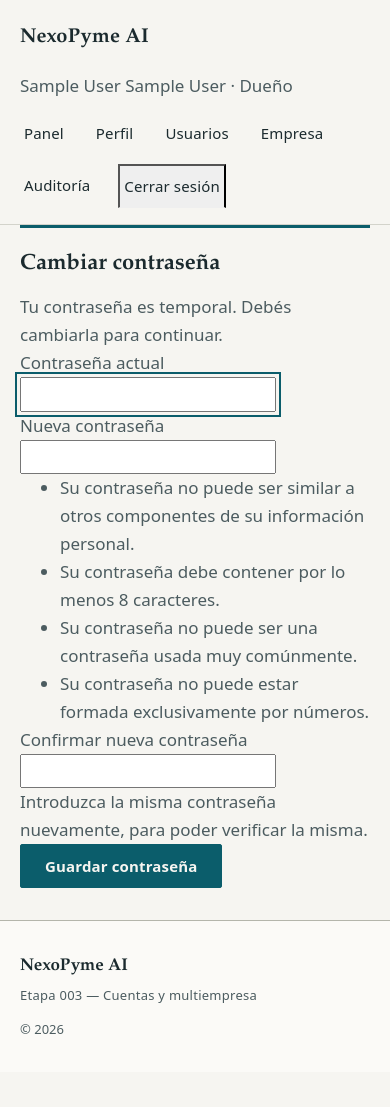
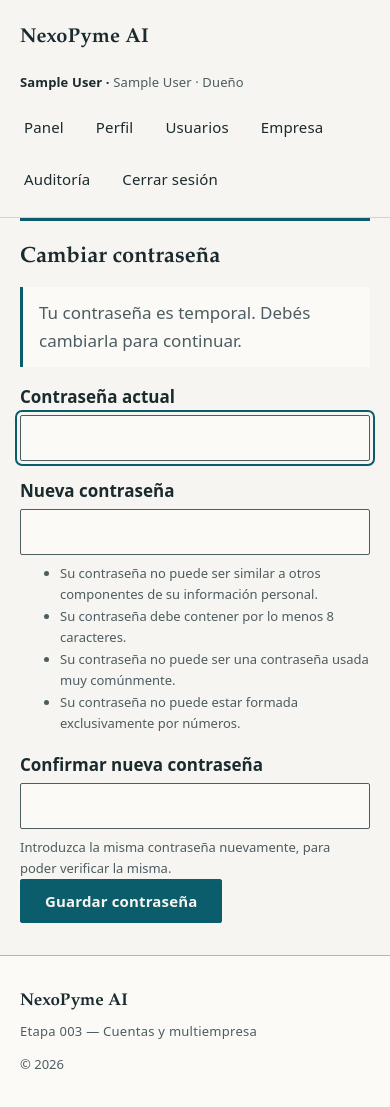
Before and after one commit to solanomillo/nexopyme-ai, a Django app: page /password/ in a window 390 px wide. Before the commit the page ends 1034 px from the top, so only its background shows below. Run offline with Django 5.2, Linux system fonts and the light colour scheme; a user stored in the database is signed in; tables that the repository leaves empty hold one stand-in row (values such as "Sample post"); parts of the project's set-up code (start-up, migrations or seed data) failed here and were passed over.

Commit message:
fix(ui): polish responsive tables and panel accessibility
- Wrap user and audit tables in keyboard-focusable scroll regions
- Add panel, form, table, and pagination styles with existing tokens
- Raise control-border contrast and style the context 403 action
- Record T-23 visual validation evidence and approval

```diff
--- a/static/css/main.css
+++ b/static/css/main.css
@@ -22,6 +22,9 @@
   --color-rule-strong: #b4b5ab;
   --color-accent: #0b5d6b;
   --color-accent-deep: #084c57;
+  --color-danger: #9b2c2c;
+  --color-danger-bg: #fdf3f2;
+  --color-danger-ink: #7a1f1f;
 
   /* Tipografía */
   --font-serif: "Iowan Old Style", "Palatino Linotype", Palatino,
@@ -407,6 +410,180 @@ textarea {
   line-height: 1.65;
 }
 
+/* 8 bis. Panel comercial
+   ========================================================================== */
+
+.panel-context {
+  color: var(--color-ink-soft);
+  font-size: var(--text-xs);
+  letter-spacing: 0.01em;
+}
+
+.panel-context__company {
+  color: var(--color-ink);
+  font-weight: 600;
+}
+
+.panel-context__company::after {
+  content: " ·";
+}
+
+.panel__subtitle {
+  margin-top: var(--space-6);
+  font-size: var(--text-lg);
+}
+
+.table-scroll {
+  margin-top: var(--space-4);
+  overflow-x: auto;
+}
+
+table {
+  width: 100%;
+  border-collapse: collapse;
+  font-size: var(--text-sm);
+}
+
+caption {
+  padding-block: var(--space-2);
+  color: var(--color-ink-soft);
+  font-size: var(--text-xs);
+  letter-spacing: 0.02em;
+  text-align: left;
+}
+
+th,
+td {
+  padding: var(--space-2) var(--space-3);
+  border-bottom: var(--rule-hairline);
+  text-align: left;
+  vertical-align: top;
+}
+
+thead th {
+  color: var(--color-ink);
+  font-size: var(--text-xs);
+  letter-spacing: 0.04em;
+  text-transform: uppercase;
+}
+
+tbody th {
+  color: var(--color-ink);
+  font-weight: 600;
+}
+
+code {
+  font-size: var(--text-xs);
+  overflow-wrap: anywhere;
+}
+
+table button,
+table select {
+  min-height: 2.75rem;
+  padding: var(--space-1) var(--space-3);
+  border: 1px solid var(--color-ink-soft);
+  border-radius: var(--radius-sm);
+  background-color: var(--color-paper-raised);
+  color: var(--color-ink);
+  font-size: var(--text-xs);
+}
+
+table button:hover,
+table select:hover {
+  border-color: var(--color-accent);
+  color: var(--color-accent);
+}
+
+.form-field {
+  margin-top: var(--space-4);
+}
+
+.form-field label {
+  display: block;
+  margin-bottom: var(--space-1);
+  color: var(--color-ink);
+  font-weight: 600;
+}
+
+.form-field input,
+.form-field select {
+  width: 100%;
+  max-width: 32rem;
+  min-height: 2.75rem;
+  padding: var(--space-2) var(--space-3);
+  border: 1px solid var(--color-ink-soft);
+  border-radius: var(--radius-sm);
+  background-color: var(--color-paper-raised);
+  color: var(--color-ink);
+}
+
+.form-field__help {
+  margin-top: var(--space-2);
+  color: var(--color-ink-soft);
+  font-size: var(--text-xs);
+}
+
+.form-field__errors,
+.form-errors {
+  margin-top: var(--space-2);
+  padding: var(--space-2) var(--space-3);
+  border-left: 3px solid var(--color-danger);
+  background-color: var(--color-danger-bg);
+  color: var(--color-danger-ink);
+  font-size: var(--text-sm);
+}
+
+.form-field__errors {
+  list-style: none;
+}
+
+[role="status"] {
+  margin-top: var(--space-4);
+  padding: var(--space-3) var(--space-4);
+  border-left: 3px solid var(--color-accent);
+  background-color: var(--color-paper-raised);
+}
+
+.login {
+  max-width: 28rem;
+}
+
+.login form {
+  margin-top: var(--space-4);
+}
+
+dl {
+  display: grid;
+  grid-template-columns: max-content minmax(0, 1fr);
+  gap: var(--space-2) var(--space-4);
+  margin-top: var(--space-4);
+}
+
+dt {
+  color: var(--color-ink);
+  font-weight: 600;
+}
+
+dd {
+  margin: 0;
+}
+
+.pagination {
+  display: flex;
+  flex-wrap: wrap;
+  gap: var(--space-3);
+  margin-top: var(--space-4);
+  padding: 0;
+  list-style: none;
+}
+
+button.site-nav__link {
+  background: none;
+  border: 0;
+  border-bottom: 1px solid transparent;
+  cursor: pointer;
+}
+
 /* 9. Próximos pasos
    ========================================================================== */
 
--- a/templates/accounts/audit_list.html
+++ b/templates/accounts/audit_list.html
@@ -14,6 +14,7 @@
     <h2 class="panel__subtitle" id="audit-events-title">Operaciones de negocio</h2>
 
     {% if audit_rows %}
+    <div class="table-scroll" tabindex="0" role="region" aria-label="Operaciones auditadas de la empresa">
     <table>
       <caption>Operaciones auditadas de la empresa</caption>
       <thead>
@@ -43,6 +44,7 @@
         {% endfor %}
       </tbody>
     </table>
+    </div>
     {% else %}
     <p class="panel__text">No hay operaciones auditadas.</p>
     {% endif %}
@@ -66,6 +68,7 @@
     <h2 class="panel__subtitle" id="security-events-title">Eventos de seguridad</h2>
 
     {% if security_rows %}
+    <div class="table-scroll" tabindex="0" role="region" aria-label="Rechazos de seguridad de la empresa">
     <table>
       <caption>Rechazos de seguridad de la empresa</caption>
       <thead>
@@ -87,6 +90,7 @@
         {% endfor %}
       </tbody>
     </table>
+    </div>
     {% else %}
     <p class="panel__text">No hay eventos de seguridad.</p>
     {% endif %}
--- a/templates/accounts/user_list.html
+++ b/templates/accounts/user_list.html
@@ -11,6 +11,7 @@
   </p>
 
   {% if page_obj.object_list %}
+  <div class="table-scroll" tabindex="0" role="region" aria-label="Cuentas de la empresa">
   <table>
     <caption>Cuentas de la empresa</caption>
     <thead>
@@ -72,6 +73,7 @@
       {% endfor %}
     </tbody>
   </table>
+  </div>
   {% else %}
   <p class="panel__text">No hay usuarios registrados en la empresa.</p>
   {% endif %}
--- a/templates/errors/403.html
+++ b/templates/errors/403.html
@@ -6,7 +6,7 @@
 <p>Tu cuenta no tiene acceso al panel. Podés cerrar sesión e ingresar con otra cuenta.</p>
 <form method="post" action="/logout/">
   {% csrf_token %}
-  <button type="submit">Cerrar sesión</button>
+  <button class="button button--primary" type="submit">Cerrar sesión</button>
 </form>
 {% else %}
 <p>No tenés permiso para realizar esta operación.</p>
```
Also changed, not shown: specs/003-cuentas-multiempresa/tasks.md (+9 -6 lines), docs/README.md.
